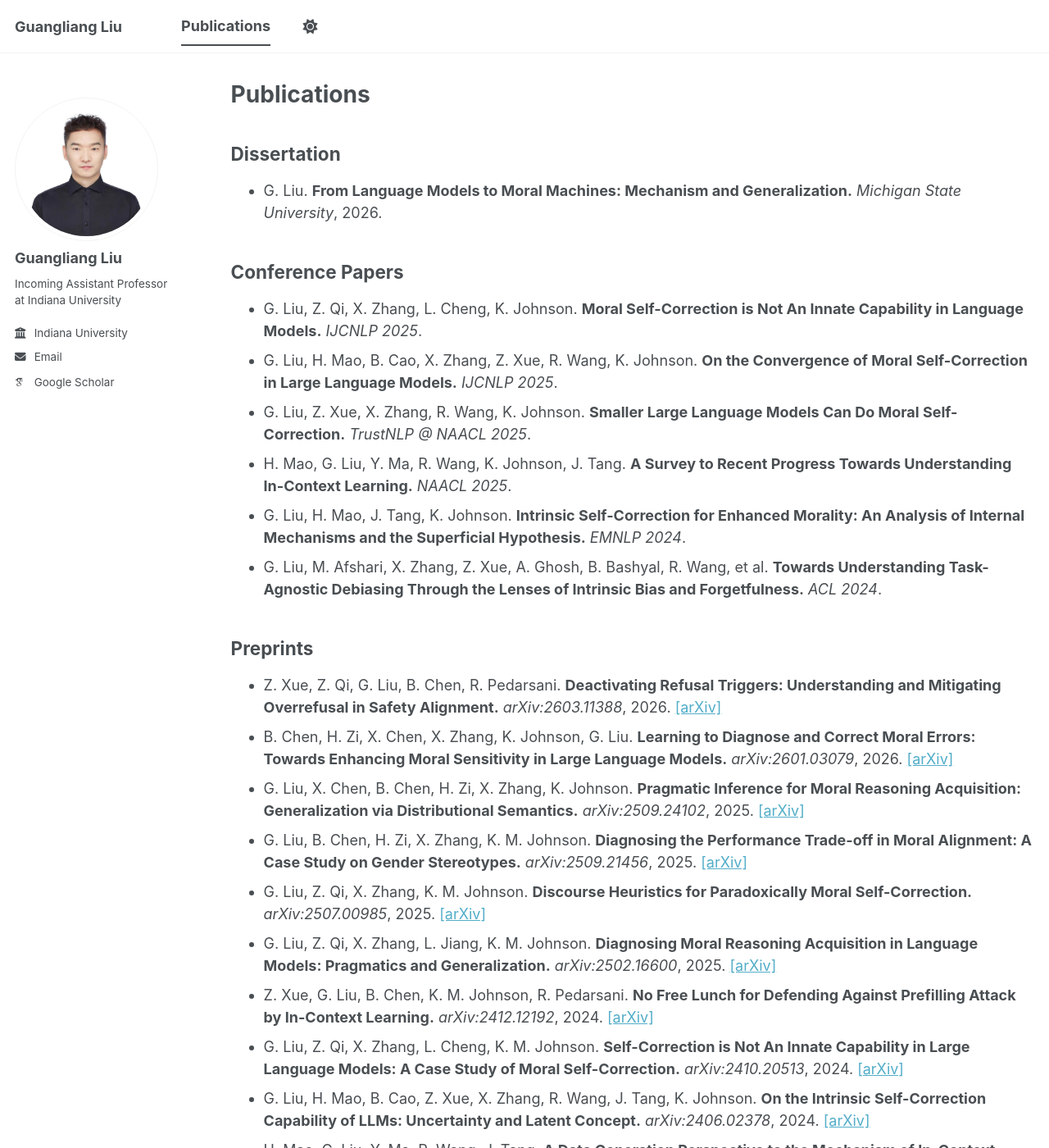
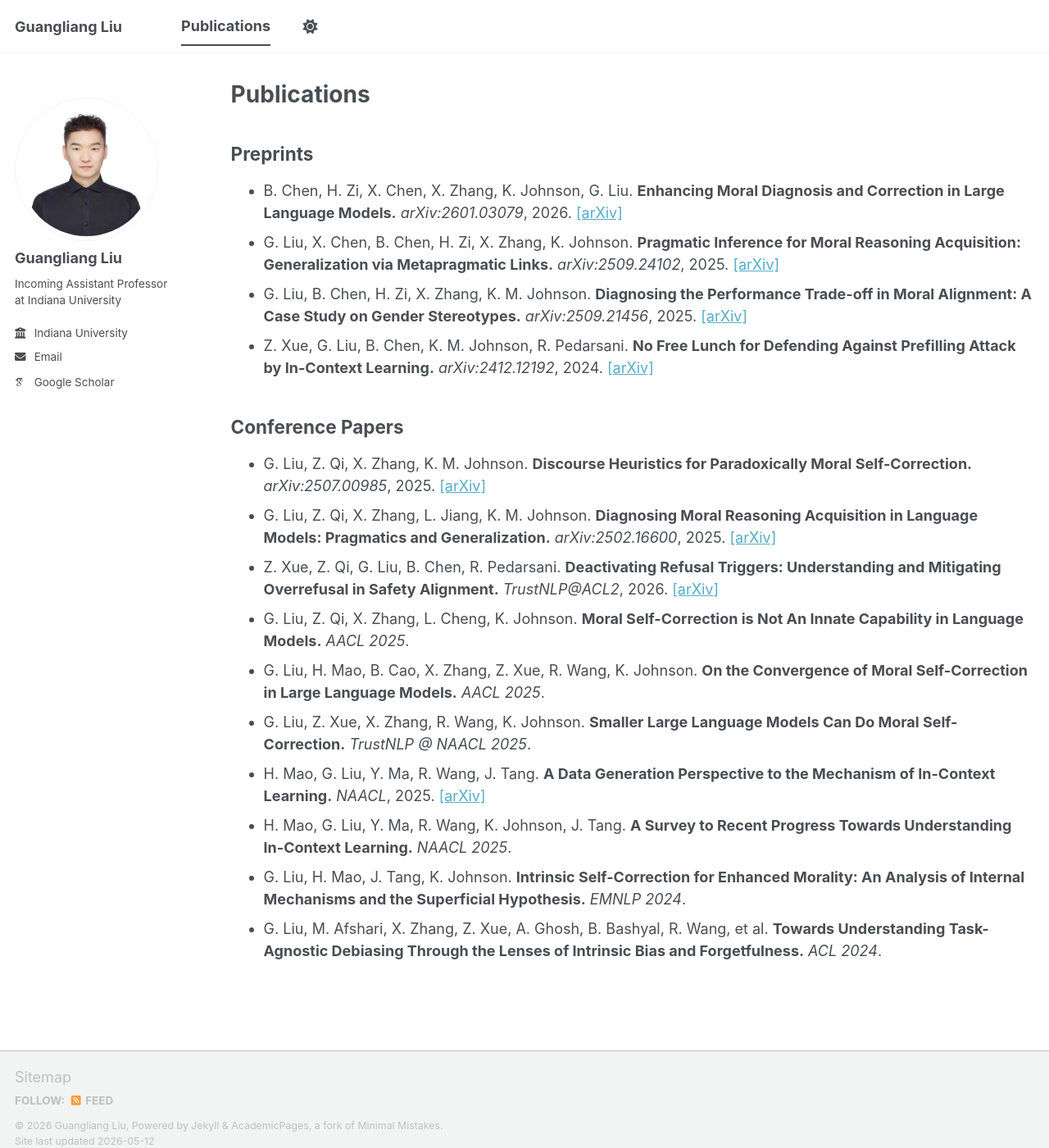
Before and after one commit to guangliang-nlp/guangliang-nlp.github.io, a Jekyll site: the page built from _pages/publications.html, in a window 1280 px wide and 1400 px high. Shown: the whole window at 82% size. Built offline with Jekyll 4.4.1, drawn with Linux system fonts in a browser that asks for light colours; some web fonts are replaced; a script bundle is joined from its source files by our own code; library files that are not in the unit come from our copies; some of the changed text lies outside the part shown.

Commit message:
Update publications.html

```diff
--- a/_pages/publications.html
+++ b/_pages/publications.html
@@ -4,32 +4,75 @@ title: "Publications"
 permalink: /publications/
 author_profile: true
 ---
-
-<h2>Dissertation</h2>
+<h2>Preprints</h2>
 <ul>
   <li>
-    G. Liu.
-    <strong>From Language Models to Moral Machines: Mechanism and Generalization.</strong>
-    <em>Michigan State University</em>, 2026.
+    B. Chen, H. Zi, X. Chen, X. Zhang, K. Johnson, G. Liu.
+    <strong>Enhancing Moral Diagnosis and Correction in Large Language Models.</strong>
+    <em>arXiv:2601.03079</em>, 2026.
+    <a href="https://arxiv.org/abs/2601.03079">[arXiv]</a>
+  </li>
+  <li>
+    G. Liu, X. Chen, B. Chen, H. Zi, X. Zhang, K. Johnson.
+    <strong>Pragmatic Inference for Moral Reasoning Acquisition: Generalization via Metapragmatic Links.</strong>
+    <em>arXiv:2509.24102</em>, 2025.
+    <a href="https://arxiv.org/abs/2509.24102">[arXiv]</a>
+  </li>
+  <li>
+    G. Liu, B. Chen, H. Zi, X. Zhang, K. M. Johnson.
+    <strong>Diagnosing the Performance Trade-off in Moral Alignment: A Case Study on Gender Stereotypes.</strong>
+    <em>arXiv:2509.21456</em>, 2025.
+    <a href="https://arxiv.org/abs/2509.21456">[arXiv]</a>
+  </li>
+
+  <li>
+    Z. Xue, G. Liu, B. Chen, K. M. Johnson, R. Pedarsani.
+    <strong>No Free Lunch for Defending Against Prefilling Attack by In-Context Learning.</strong>
+    <em>arXiv:2412.12192</em>, 2024.
+    <a href="https://arxiv.org/abs/2412.12192">[arXiv]</a>
   </li>
 </ul>
 
 <h2>Conference Papers</h2>
 <ul>
   <li>
+    G. Liu, Z. Qi, X. Zhang, K. M. Johnson.
+    <strong>Discourse Heuristics for Paradoxically Moral Self-Correction.</strong>
+    <em>arXiv:2507.00985</em>, 2025.
+    <a href="https://arxiv.org/abs/2507.00985">[arXiv]</a>
+  </li>
+  <li>
+    G. Liu, Z. Qi, X. Zhang, L. Jiang, K. M. Johnson.
+    <strong>Diagnosing Moral Reasoning Acquisition in Language Models: Pragmatics and Generalization.</strong>
+    <em>arXiv:2502.16600</em>, 2025.
+    <a href="https://arxiv.org/abs/2502.16600">[arXiv]</a>
+  </li>
+   <li>
+    Z. Xue, Z. Qi, G. Liu, B. Chen, R. Pedarsani.
+    <strong>Deactivating Refusal Triggers: Understanding and Mitigating Overrefusal in Safety Alignment.</strong>
+    <em>TrustNLP@ACL2</em>, 2026.
+    <a href="https://arxiv.org/abs/2603.11388">[arXiv]</a>
+  </li>
+  <li>
     G. Liu, Z. Qi, X. Zhang, L. Cheng, K. Johnson.
     <strong>Moral Self-Correction is Not An Innate Capability in Language Models.</strong>
-    <em>IJCNLP 2025</em>.
+    <em>AACL 2025</em>.
   </li>
   <li>
     G. Liu, H. Mao, B. Cao, X. Zhang, Z. Xue, R. Wang, K. Johnson.
     <strong>On the Convergence of Moral Self-Correction in Large Language Models.</strong>
-    <em>IJCNLP 2025</em>.
+    <em>AACL 2025</em>.
   </li>
   <li>
     G. Liu, Z. Xue, X. Zhang, R. Wang, K. Johnson.
     <strong>Smaller Large Language Models Can Do Moral Self-Correction.</strong>
     <em>TrustNLP @ NAACL 2025</em>.
+  </li>
+  <li>
+    H. Mao, G. Liu, Y. Ma, R. Wang, J. Tang.
+    <strong>A Data Generation Perspective to the Mechanism of In-Context Learning.</strong>
+    <em>NAACL</em>, 2025.
+    <a href="https://arxiv.org/abs/2402.02212">[arXiv]</a>
   </li>
   <li>
     H. Mao, G. Liu, Y. Ma, R. Wang, K. Johnson, J. Tang.
@@ -47,67 +90,3 @@ author_profile: true
     <em>ACL 2024</em>.
   </li>
 </ul>
-
-<h2>Preprints</h2>
-<ul>
-  <li>
-    Z. Xue, Z. Qi, G. Liu, B. Chen, R. Pedarsani.
-    <strong>Deactivating Refusal Triggers: Understanding and Mitigating Overrefusal in Safety Alignment.</strong>
-    <em>arXiv:2603.11388</em>, 2026.
-    <a href="https://arxiv.org/abs/2603.11388">[arXiv]</a>
-  </li>
-  <li>
-    B. Chen, H. Zi, X. Chen, X. Zhang, K. Johnson, G. Liu.
-    <strong>Learning to Diagnose and Correct Moral Errors: Towards Enhancing Moral Sensitivity in Large Language Models.</strong>
-    <em>arXiv:2601.03079</em>, 2026.
-    <a href="https://arxiv.org/abs/2601.03079">[arXiv]</a>
-  </li>
-  <li>
-    G. Liu, X. Chen, B. Chen, H. Zi, X. Zhang, K. Johnson.
-    <strong>Pragmatic Inference for Moral Reasoning Acquisition: Generalization via Distributional Semantics.</strong>
-    <em>arXiv:2509.24102</em>, 2025.
-    <a href="https://arxiv.org/abs/2509.24102">[arXiv]</a>
-  </li>
-  <li>
-    G. Liu, B. Chen, H. Zi, X. Zhang, K. M. Johnson.
-    <strong>Diagnosing the Performance Trade-off in Moral Alignment: A Case Study on Gender Stereotypes.</strong>
-    <em>arXiv:2509.21456</em>, 2025.
-    <a href="https://arxiv.org/abs/2509.21456">[arXiv]</a>
-  </li>
-  <li>
-    G. Liu, Z. Qi, X. Zhang, K. M. Johnson.
-    <strong>Discourse Heuristics for Paradoxically Moral Self-Correction.</strong>
-    <em>arXiv:2507.00985</em>, 2025.
-    <a href="https://arxiv.org/abs/2507.00985">[arXiv]</a>
-  </li>
-  <li>
-    G. Liu, Z. Qi, X. Zhang, L. Jiang, K. M. Johnson.
-    <strong>Diagnosing Moral Reasoning Acquisition in Language Models: Pragmatics and Generalization.</strong>
-    <em>arXiv:2502.16600</em>, 2025.
-    <a href="https://arxiv.org/abs/2502.16600">[arXiv]</a>
-  </li>
-  <li>
-    Z. Xue, G. Liu, B. Chen, K. M. Johnson, R. Pedarsani.
-    <strong>No Free Lunch for Defending Against Prefilling Attack by In-Context Learning.</strong>
-    <em>arXiv:2412.12192</em>, 2024.
-    <a href="https://arxiv.org/abs/2412.12192">[arXiv]</a>
-  </li>
-  <li>
-    G. Liu, Z. Qi, X. Zhang, L. Cheng, K. M. Johnson.
-    <strong>Self-Correction is Not An Innate Capability in Large Language Models: A Case Study of Moral Self-Correction.</strong>
-    <em>arXiv:2410.20513</em>, 2024.
-    <a href="https://arxiv.org/abs/2410.20513">[arXiv]</a>
-  </li>
-  <li>
-    G. Liu, H. Mao, B. Cao, Z. Xue, X. Zhang, R. Wang, J. Tang, K. Johnson.
-    <strong>On the Intrinsic Self-Correction Capability of LLMs: Uncertainty and Latent Concept.</strong>
-    <em>arXiv:2406.02378</em>, 2024.
-    <a href="https://arxiv.org/abs/2406.02378">[arXiv]</a>
-  </li>
-  <li>
-    H. Mao, G. Liu, Y. Ma, R. Wang, J. Tang.
-    <strong>A Data Generation Perspective to the Mechanism of In-Context Learning.</strong>
-    <em>arXiv:2402.02212</em>, 2024.
-    <a href="https://arxiv.org/abs/2402.02212">[arXiv]</a>
-  </li>
-</ul>
```
